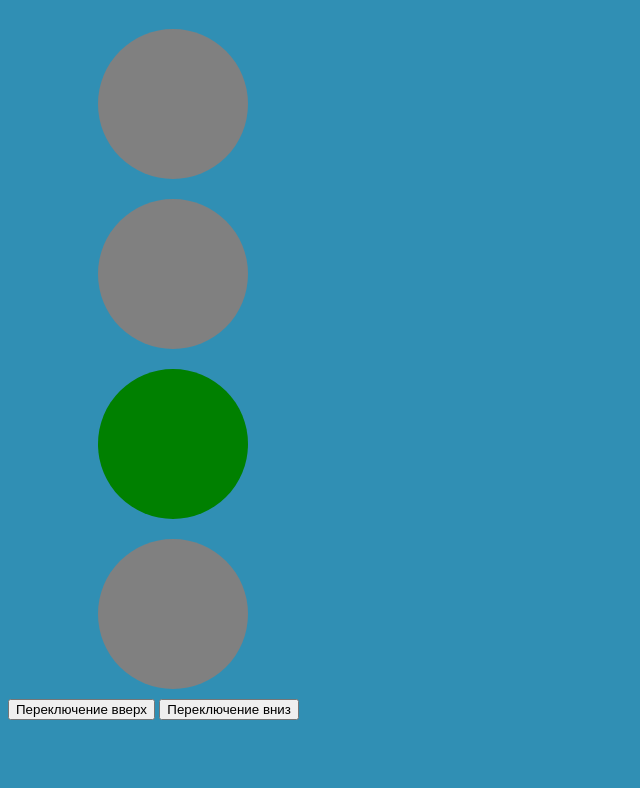
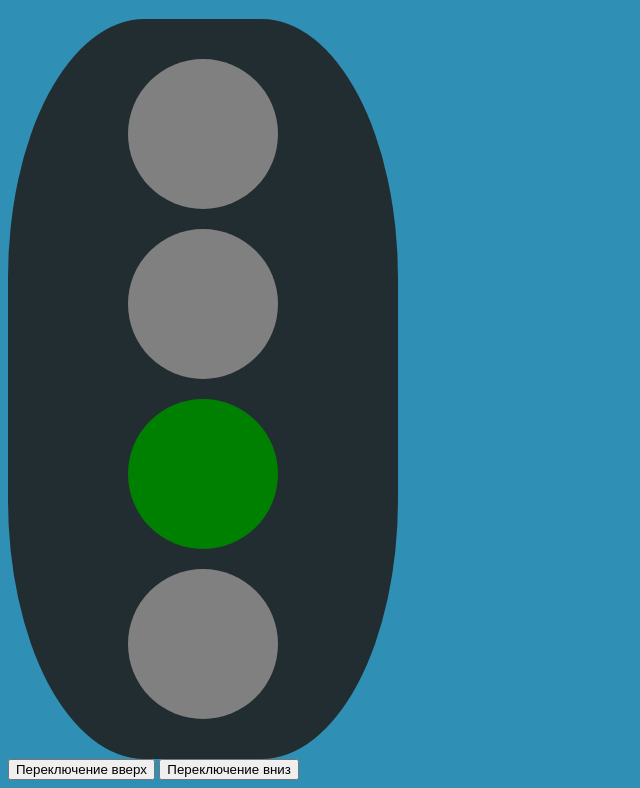
Before and after one commit to mdzslp/switch-lamp, a plain HTML site: page index.html in a window 1280 px wide. Shown: the part 61-849 px from the top of the page, without its empty margins (0-640 px from the left). Before the commit the page ends 800 px from the top, so only its background shows below. Drawn offline with Linux system fonts and the light colour scheme.

Commit message:
Update index.html

```diff
--- a/index.html
+++ b/index.html
@@ -8,8 +8,9 @@
 
   <body>
     <h1>Color</h1>
+    <div class="lamp_color">
        <div class="back_color"></div>
-
+    </div>
         <button class="plus">Переключение вверх</button>
         <button class="minus">Переключение вниз</button>
 
```
